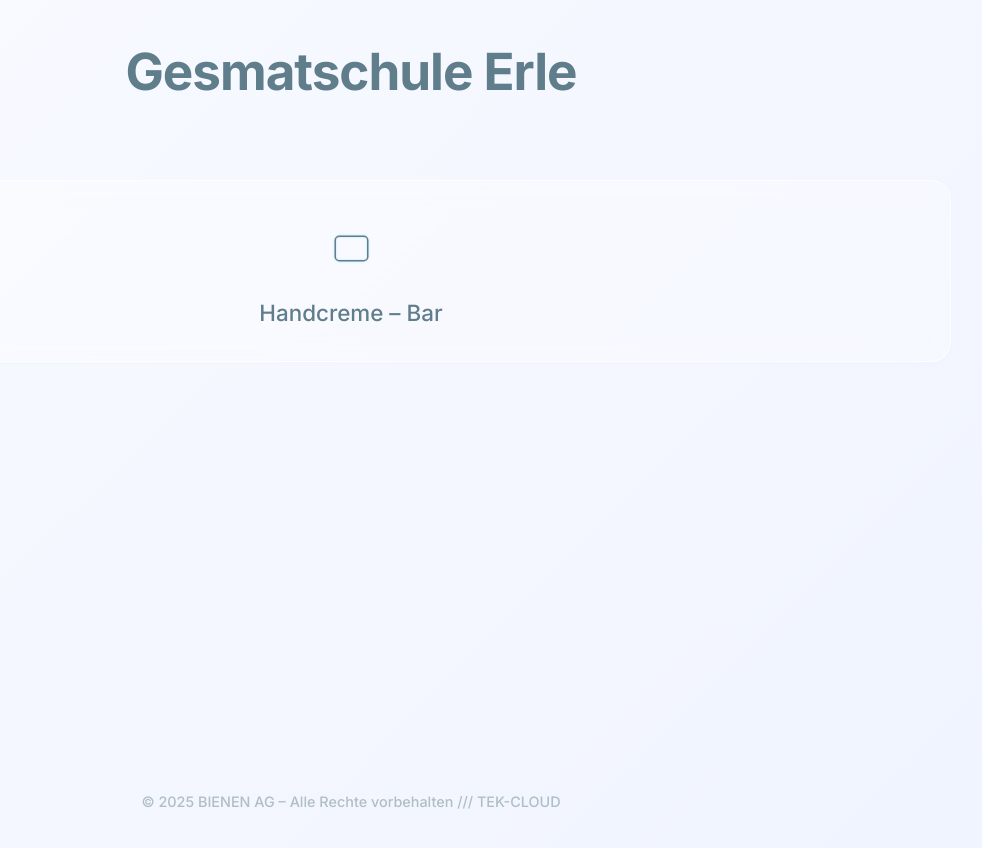
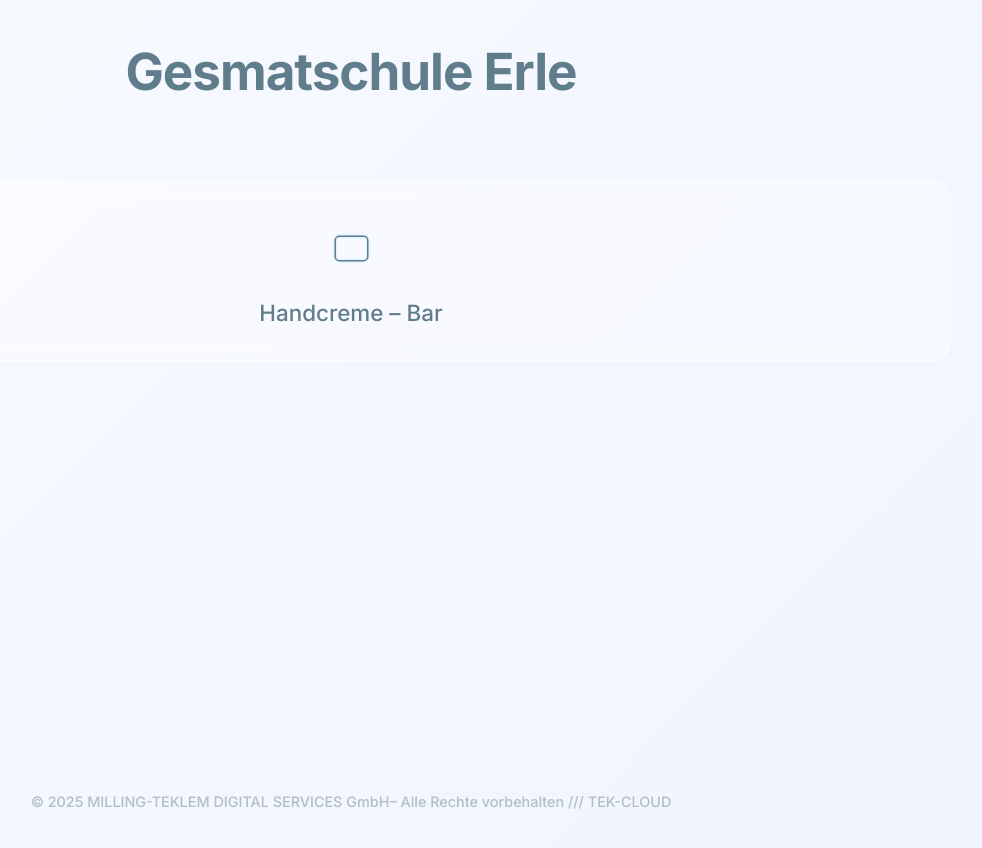
Before and after one commit to julianmilling9999/Kunst-EF, a plain HTML site: page index.html in a window 1280 px wide. Shown: the whole page, without its empty margins (289-1271 px from the left). Drawn offline with Linux system fonts and the light colour scheme.

Commit message:
Update index.html

```diff
--- a/index.html
+++ b/index.html
@@ -146,7 +146,7 @@
 </div>
 
 <footer>
-    © 2025 BIENEN AG – Alle Rechte vorbehalten /// TEK-CLOUD
+    © 2025 MILLING-TEKLEM DIGITAL SERVICES GmbH– Alle Rechte vorbehalten /// TEK-CLOUD
 </footer>
 
 </body>
```
